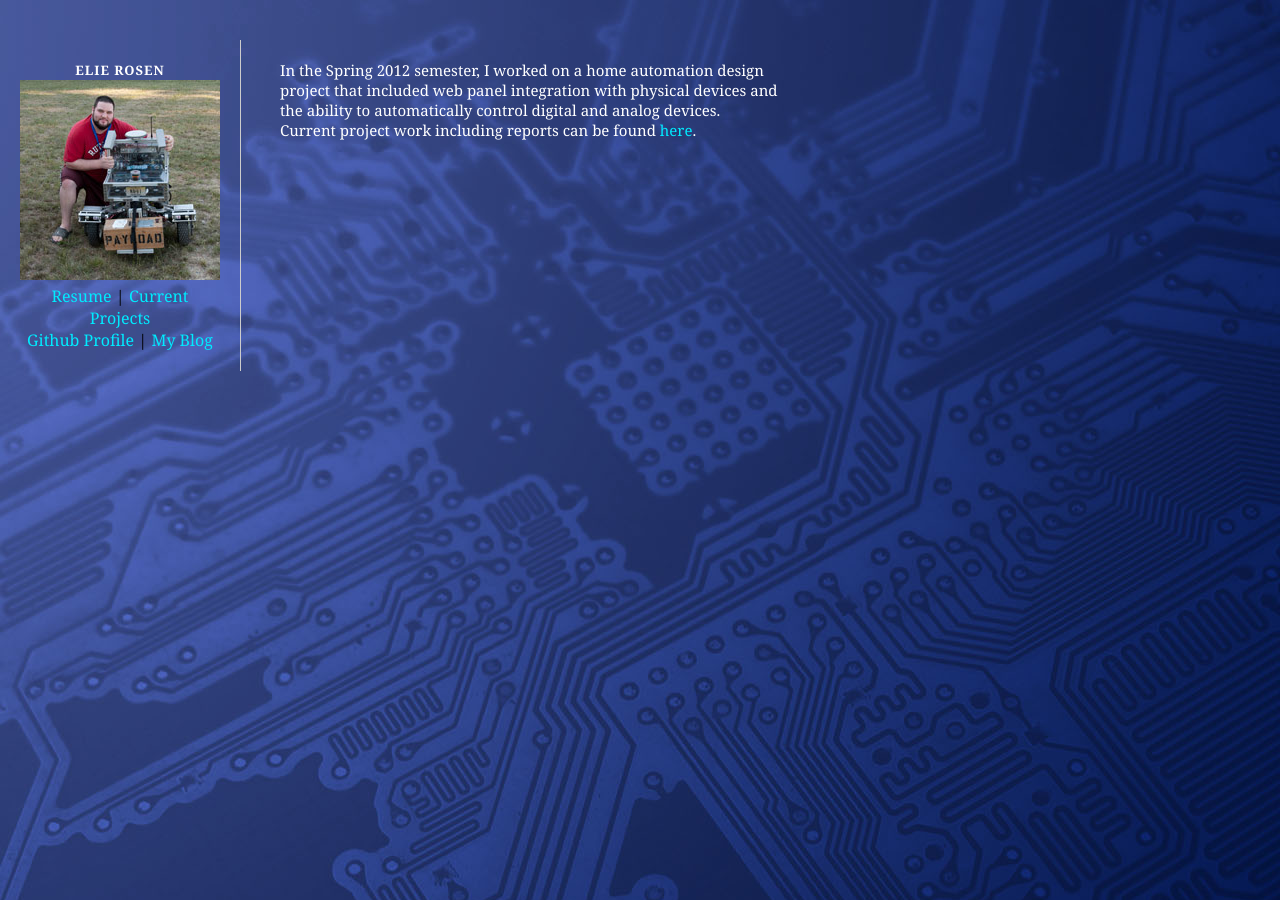
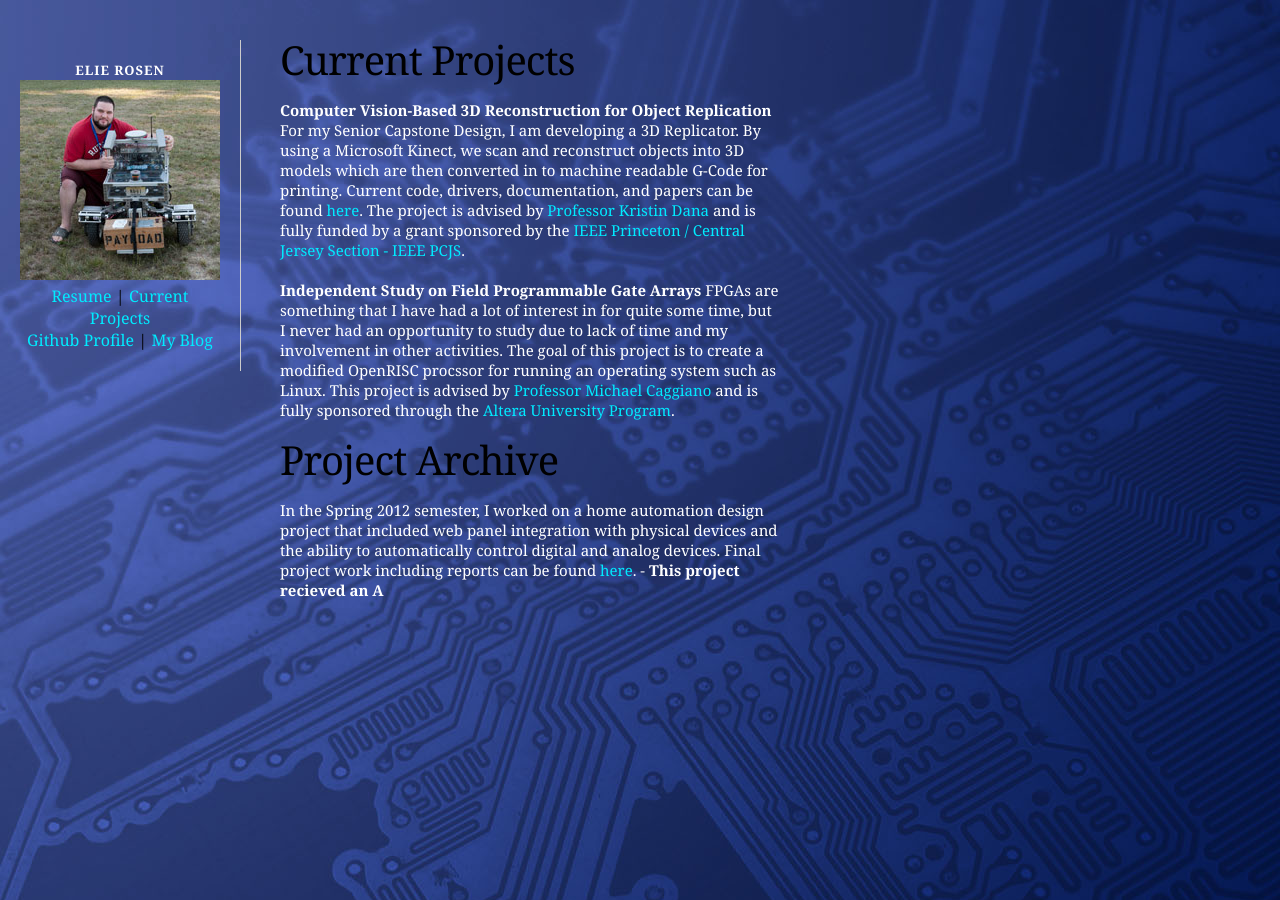
Before and after one commit to erosen/erosen.github.io, a Jekyll site: the page built from projects.md, in a window 1280 px wide. Built offline with Jekyll 4.4.1, drawn with Linux system fonts in a browser that asks for light colours; Markdown is read by kramdown in place of the engine named in the settings.

Commit message:
add semesters projects

```diff
--- a/projects.md
+++ b/projects.md
@@ -2,5 +2,15 @@
 layout: default
 title: Current Projects
 ---
+Current Projects
+================
 
-<p>In the Spring 2012 semester, I worked on a home automation design project that included web panel integration with physical devices and the ability to automatically control digital and analog devices. Current project work including reports can be found <a href="https://github.com/autohomeproject/">here</a>.</p>
+**Computer Vision-Based 3D Reconstruction for Object Replication**
+For my Senior Capstone Design, I am developing a 3D Replicator. By using a Microsoft Kinect, we scan and reconstruct objects into 3D models which are then converted in to machine readable G-Code for printing. Current code, drivers, documentation, and papers can be found [here](https://github.com/KinectReplicator). The project is advised by [Professor Kristin Dana](http://www.ece.rutgers.edu/~kdana/Home.html) and is fully funded by a grant sponsored by the [IEEE Princeton / Central Jersey Section - IEEE PCJS](http://ewh.ieee.org/r1/princeton-centraljersey/).
+
+**Independent Study on Field Programmable Gate Arrays**
+FPGAs are something that I have had a lot of interest in for quite some time, but I never had an opportunity to study due to lack of time and my involvement in other activities. The goal of this project is to create a modified OpenRISC procssor for running an operating system such as Linux. This project is advised by [Professor Michael Caggiano](http://www.ece.rutgers.edu/faculty/caggiano) and is fully sponsored through the [Altera University Program](http://www.altera.com/education/univ/unv-index.html).
+
+Project Archive
+===============
+In the Spring 2012 semester, I worked on a home automation design project that included web panel integration with physical devices and the ability to automatically control digital and analog devices. Final project work including reports can be found [here](https://github.com/autohomeproject/). - **This project recieved an A**
```
